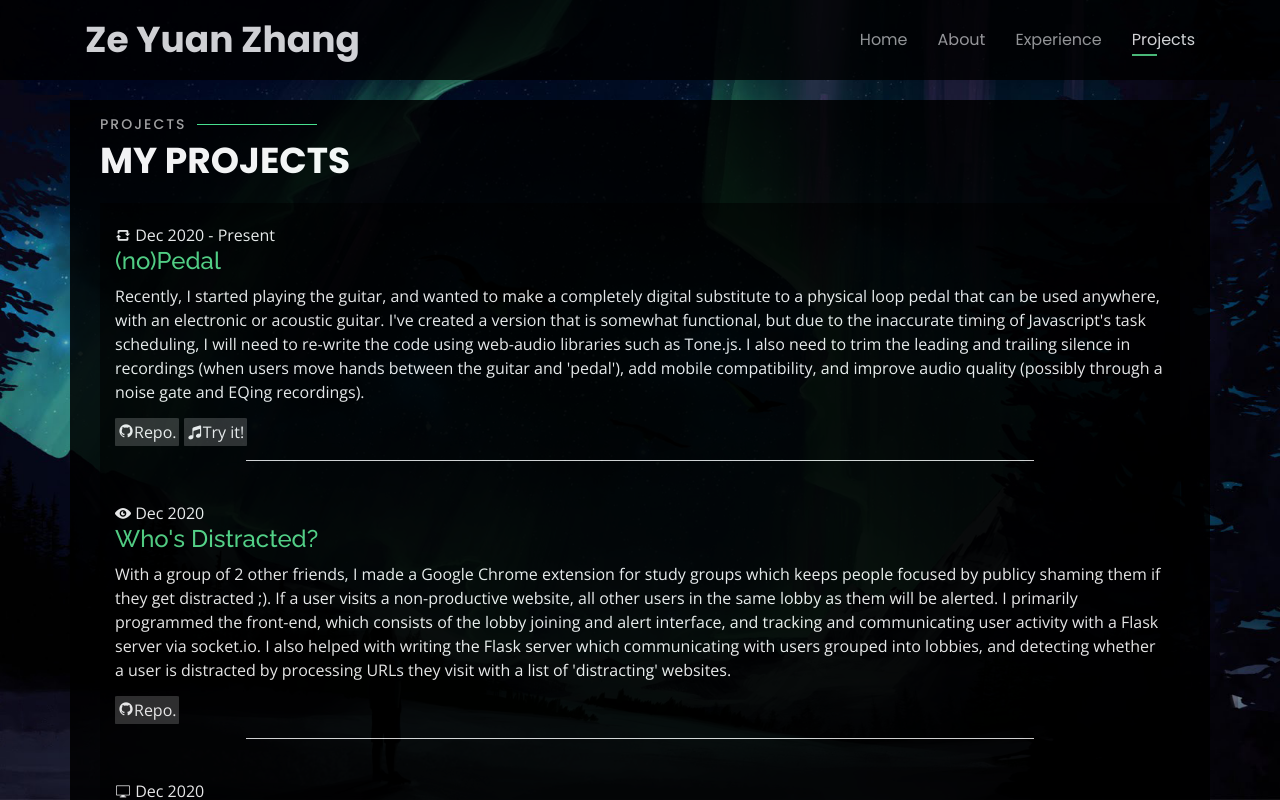
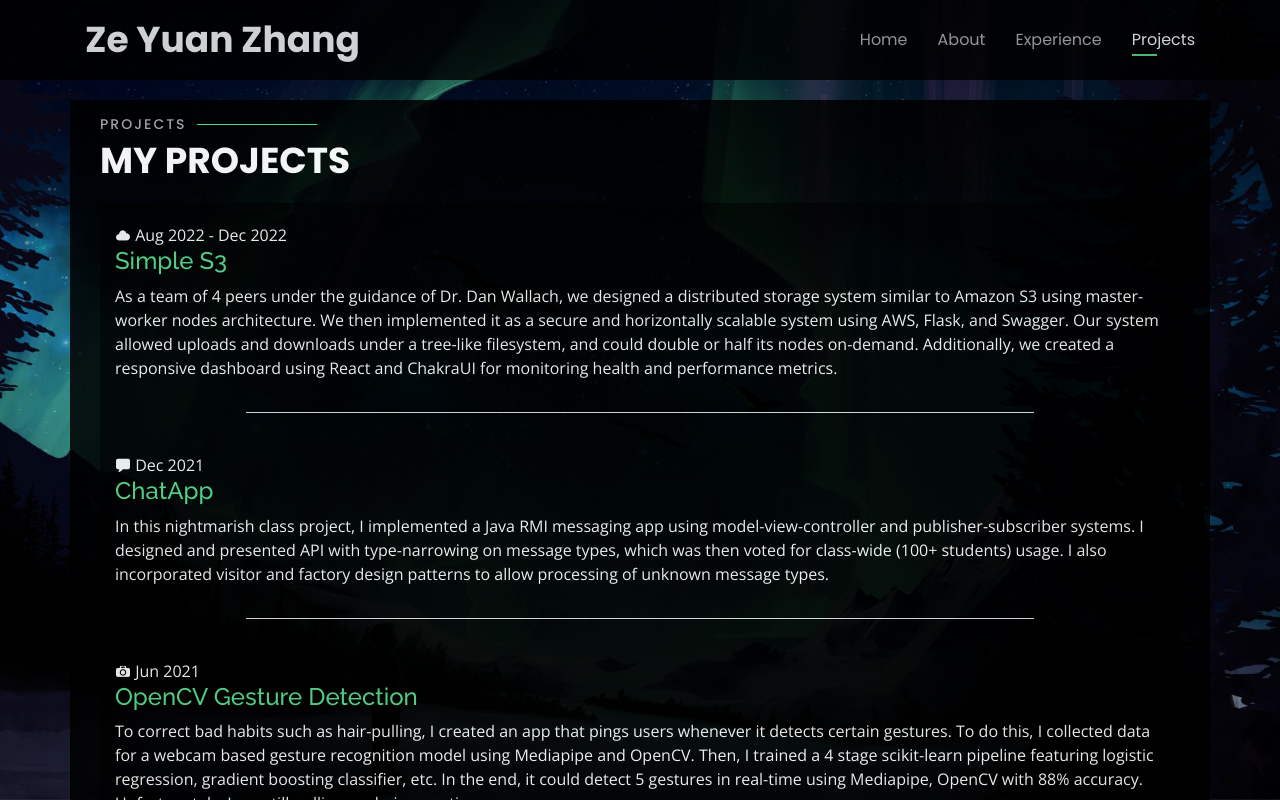
Before and after one commit to gavin2059/portfolio, a plain HTML site: page index.html in a window 1280 px wide. Both pictures are taken after a click on the link "Projects". Shown: the top 800 px of the page. Drawn offline with nearby package versions, Linux system fonts and the light colour scheme.

Commit message:
update projects

```diff
--- a/index.html
+++ b/index.html
@@ -102,9 +102,9 @@
             <br/>
             I graduated from Rice University in December 2022 with a B.S. in Computer Science.
             <br />
-            Currently, I am making any NFT rentable without collateral at my startup
+            Currently, I am making any NFT rentable without collateral at
             <b>
-              <a href="https://zipzap.net" target="_blank">zipzap.net.</a>
+              <a href="https://zipzap.net" target="_blank"> zipzap.net.</a>
             </b>
           </p>
           <p>
@@ -306,9 +306,56 @@
       <div class="container">
         <div class="row">
 
- 		<div class= "d-flex align-items-stretch">
+
+          <div class= "d-flex align-items-stretch">
+            <div class="icon-box">
+              <div class="icon"><i class="icofont-cloudapp"></i><span>&nbspAug 2022 - Dec 2022</span></div>
+              <h4>Simple S3</h4>
+              <p>
+                As a team of 4 peers under the guidance of Dr. Dan Wallach, we designed a distributed storage system similar to Amazon S3 using master-worker nodes architecture.
+                We then implemented it as a secure and horizontally scalable system using AWS, Flask, and Swagger.
+                Our system allowed uploads and downloads under a tree-like filesystem, and could double or half its nodes on-demand.
+                Additionally, we created a responsive dashboard using React and ChakraUI for monitoring health and performance metrics.
+              </p>
+            </div>
+          </div>
+
+          <hr>
+
+          <div class= "d-flex align-items-stretch">
+            <div class="icon-box">
+              <div class="icon"><i class="icofont-chat"></i><span>&nbspDec 2021</span></div>
+              <h4>ChatApp</h4>
+              <p>
+                In this nightmarish class project, I implemented a Java RMI messaging app using model-view-controller and publisher-subscriber systems.
+                I designed and presented API with type-narrowing on message types, which was then voted for class-wide (100+ students) usage.
+                I also incorporated visitor and factory design patterns to allow processing of unknown message types.
+              </p>
+            </div>
+          </div>
+
+          <hr>
+
+          <div class= "d-flex align-items-stretch">
+            <div class="icon-box">
+              <div class="icon"><i class="icofont-camera"></i><span>&nbspJun 2021</span></div>
+              <h4>OpenCV Gesture Detection</h4>
+              <p>
+                To correct bad habits such as hair-pulling, I created an app that pings users whenever it detects certain gestures.
+                To do this, I collected data for a webcam based gesture recognition model using Mediapipe and OpenCV.
+                Then, I trained a 4 stage scikit-learn pipeline featuring logistic regression, gradient boosting classifier, etc.
+                In the end, it could detect 5 gestures in real-time using Mediapipe, OpenCV with 88% accuracy.
+                Unfortunately, I am still pulling my hair sometimes.
+              </p>
+            </div>
+          </div>
+
+          <hr>
+
+
+        <div class= "d-flex align-items-stretch">
           <div class="icon-box">
-            <div class="icon"><i class="icofont-loop"></i><span>&nbspDec 2020 - Present</span></div>
+            <div class="icon"><i class="icofont-loop"></i><span>&nbspDec 2020</span></div>
             <h4>(no)Pedal</h4>
             <p>
             Recently, I started playing the guitar, and wanted to make a completely digital substitute to a physical loop pedal that can be used anywhere, with an electronic or acoustic guitar. I've created a version that is somewhat functional, but due to the inaccurate timing of Javascript's task scheduling, I will need to re-write the code using web-audio libraries such as Tone.js. I also need to trim the leading and trailing silence in recordings (when users move hands between the guitar and 'pedal'), add mobile compatibility, and improve audio quality (possibly through a noise gate and EQing recordings).
```
